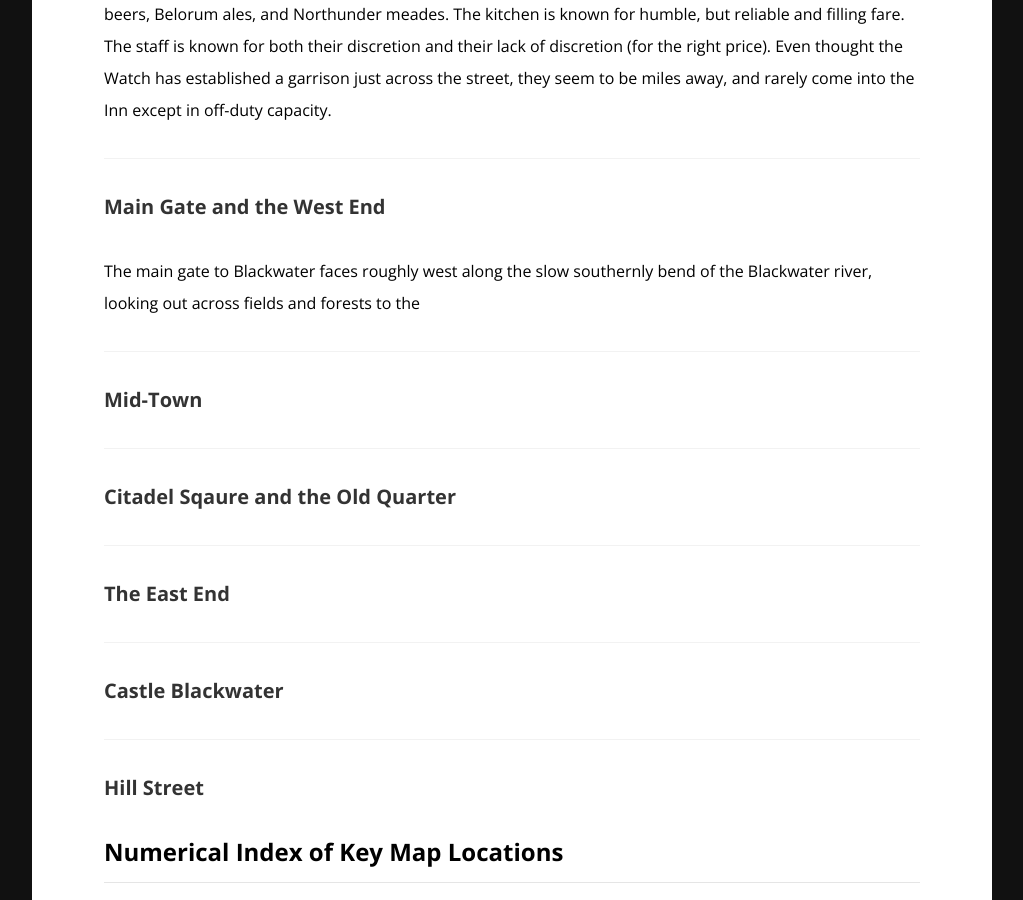
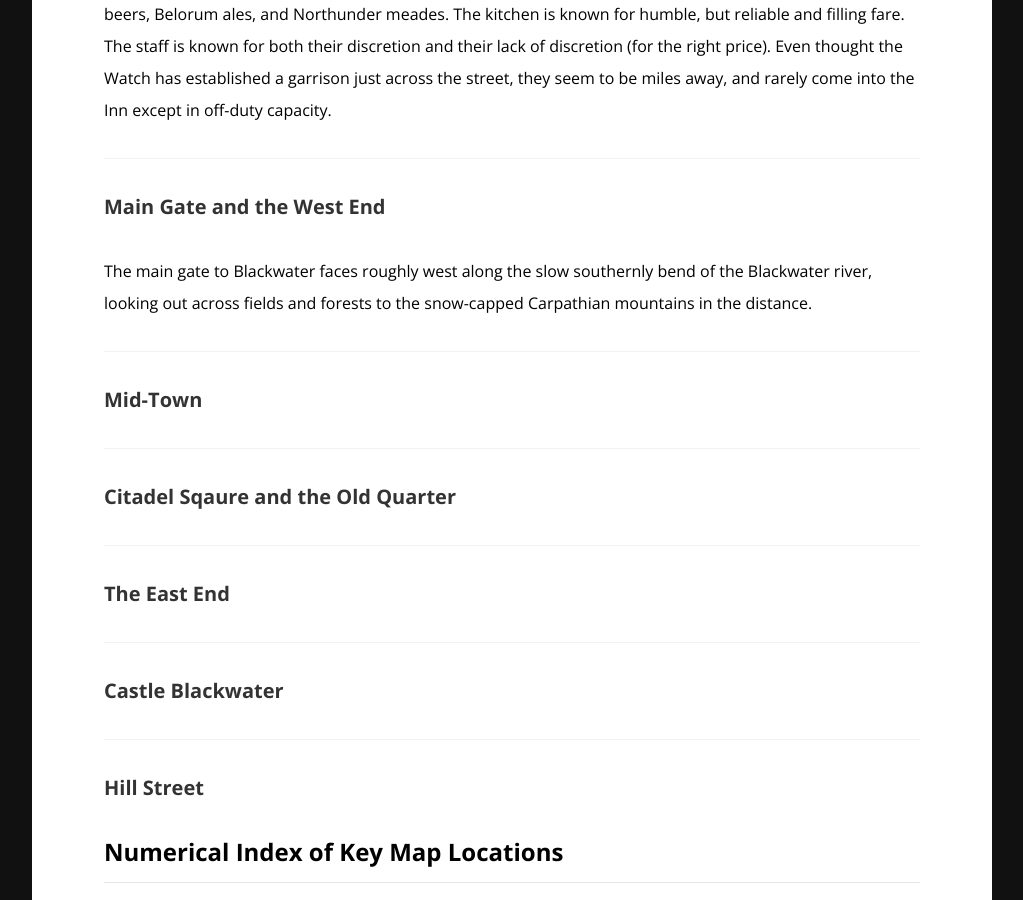
Before and after one commit to rickosborne/blackwater, a Jekyll site: the page built from _guide/105-blackwater-city.md, in a window 1280 px wide and 900 px high, scrolled down 1424 px. Shown: the whole window, without its empty margins (128-1151 px from the left). Built offline with Jekyll 4.4.1, drawn with Linux system fonts in a browser that asks for light colours.

Commit message:
Update 105-blackwater-city.md

```diff
--- a/_guide/105-blackwater-city.md
+++ b/_guide/105-blackwater-city.md
@@ -25,7 +25,7 @@ The Inn has a well appointed bar with an impressive selection of Shanaran and Pl
 
 ## Main Gate and the West End
 
-The main gate to Blackwater faces roughly west along the slow southernly bend of the Blackwater river, looking out across fields and forests to the
+The main gate to Blackwater faces roughly west along the slow southernly bend of the Blackwater river, looking out across fields and forests to the snow-capped Carpathian mountains in the distance.
 
 ## Mid-Town
 
```
